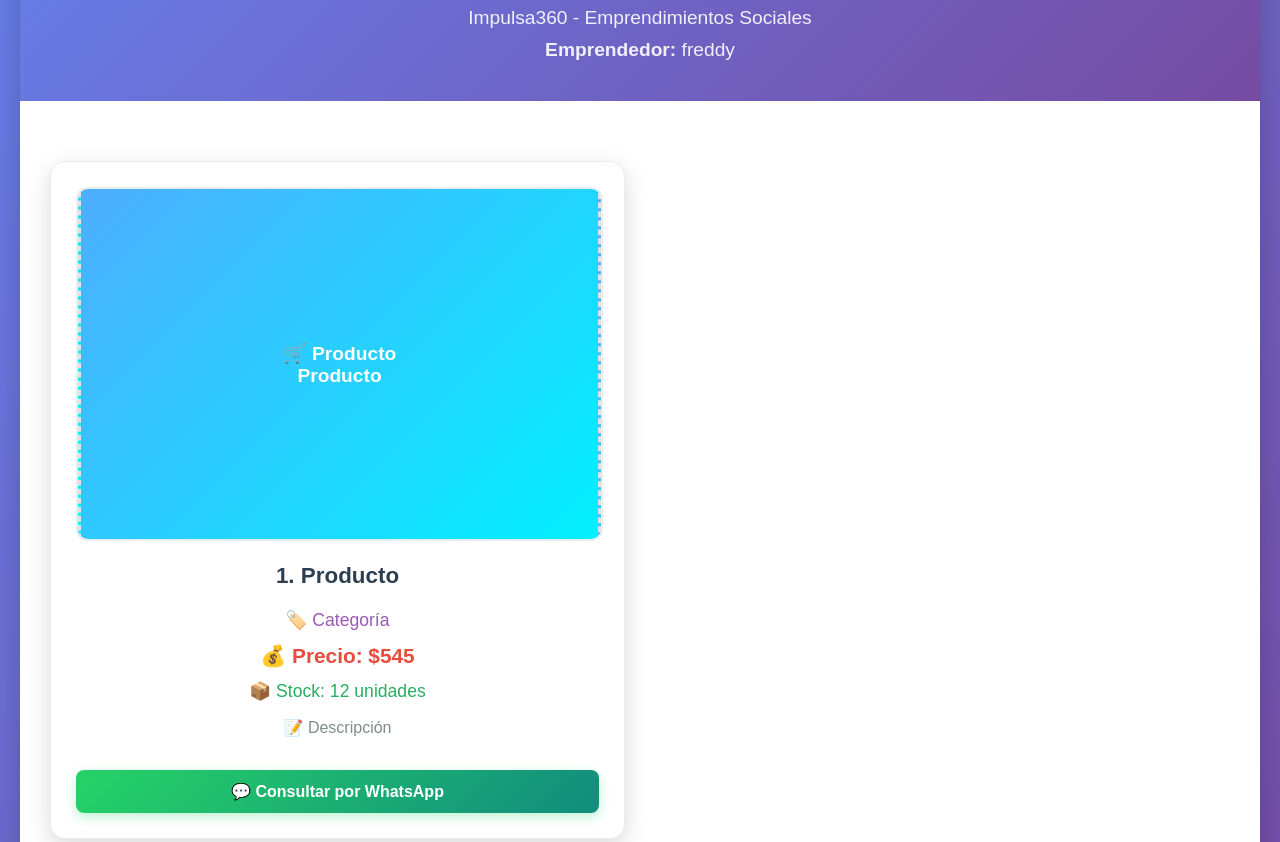
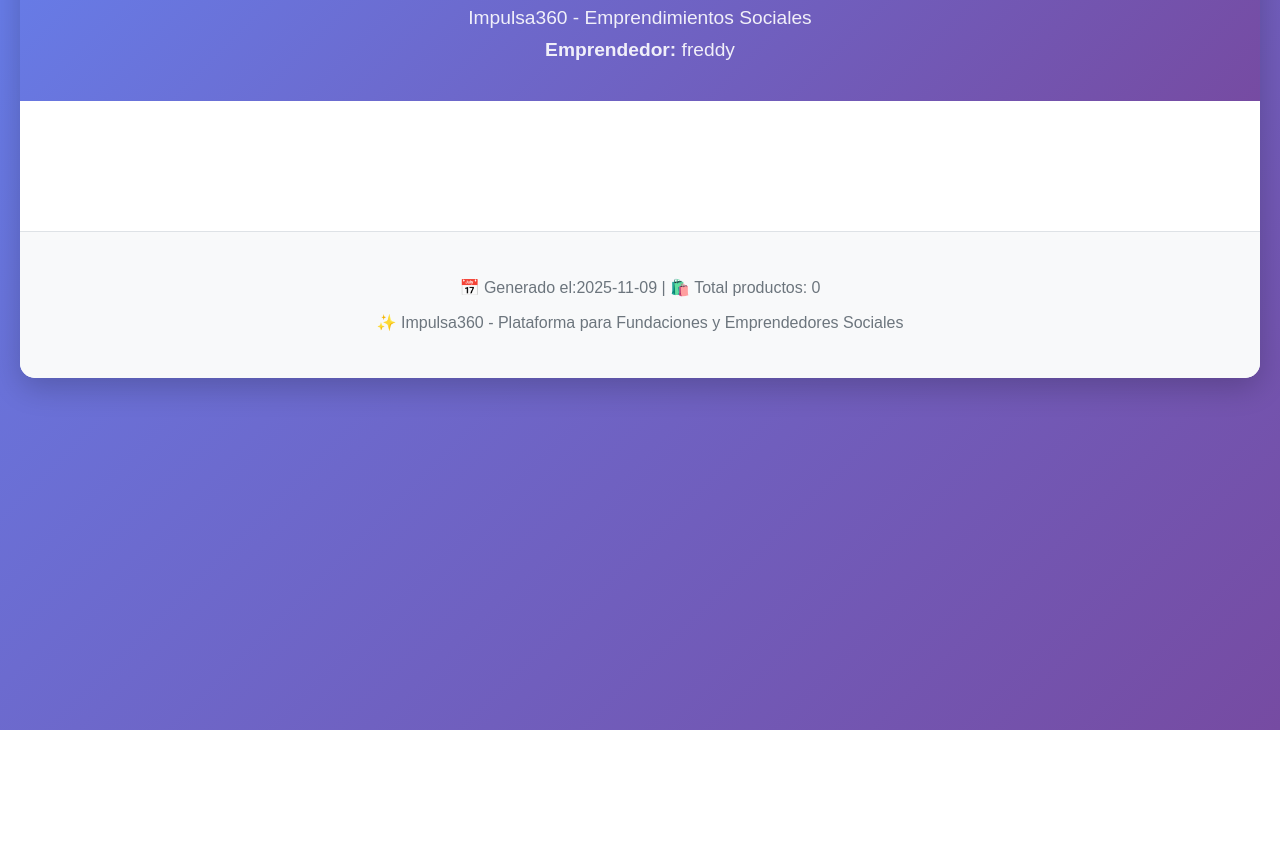
Before and after one commit to Fredev09/Jamaya-Artesanias, a plain HTML site: page index.html in a window 1280 px wide. Shown: the part 110-952 px from the top of the page. After the commit the page ends 840 px from the top, so only its background shows below. Drawn offline with Linux system fonts and the light colour scheme.

Commit message:
Deploy automático: Sun Nov 09 21:28:10 GMT-05:00 2025

```diff
--- a/index.html
+++ b/index.html
@@ -217,24 +217,9 @@
             <p>Impulsa360 - Emprendimientos Sociales</p>
 <p><strong>Emprendedor:</strong> freddy</p></div>
 <div class="productos-grid">
-<div class="producto-card">
-<div class="producto-imagen-container">
-<div class="producto-imagen-placeholder">🛒 Producto<br>Producto</div>
-</div>
-<div class="producto-info">
-<div class="producto-nombre">1. Producto</div>
-<div class="producto-categoria">🏷️ Categoría</div>
-<div class="producto-precio">💰 Precio: $545</div>
-<div class="producto-stock">📦 Stock: 12 unidades</div>
-<div class="producto-descripcion">📝 Descripción</div>
-</div>
-<div class="botones-container">
-<a href="https://wa.me/3118234985?text=Hola%21+Estoy+interesado+en+el+producto%3A+Producto+-+Precio%3A+Precio%3A+%24545" target="_blank" class="boton-whatsapp" title="Consultar por WhatsApp sobre: Producto">💬 Consultar por WhatsApp</a>
-</div>
-</div>
 </div>
 <div class="footer">
-    <p>📅 Generado el:2025-11-09 | 🛍️ Total productos: 1        </p>
+    <p>📅 Generado el:2025-11-09 | 🛍️ Total productos: 0        </p>
             <p>✨ Impulsa360 - Plataforma para Fundaciones y Emprendedores Sociales</p>
         </div>
     </div>
```
